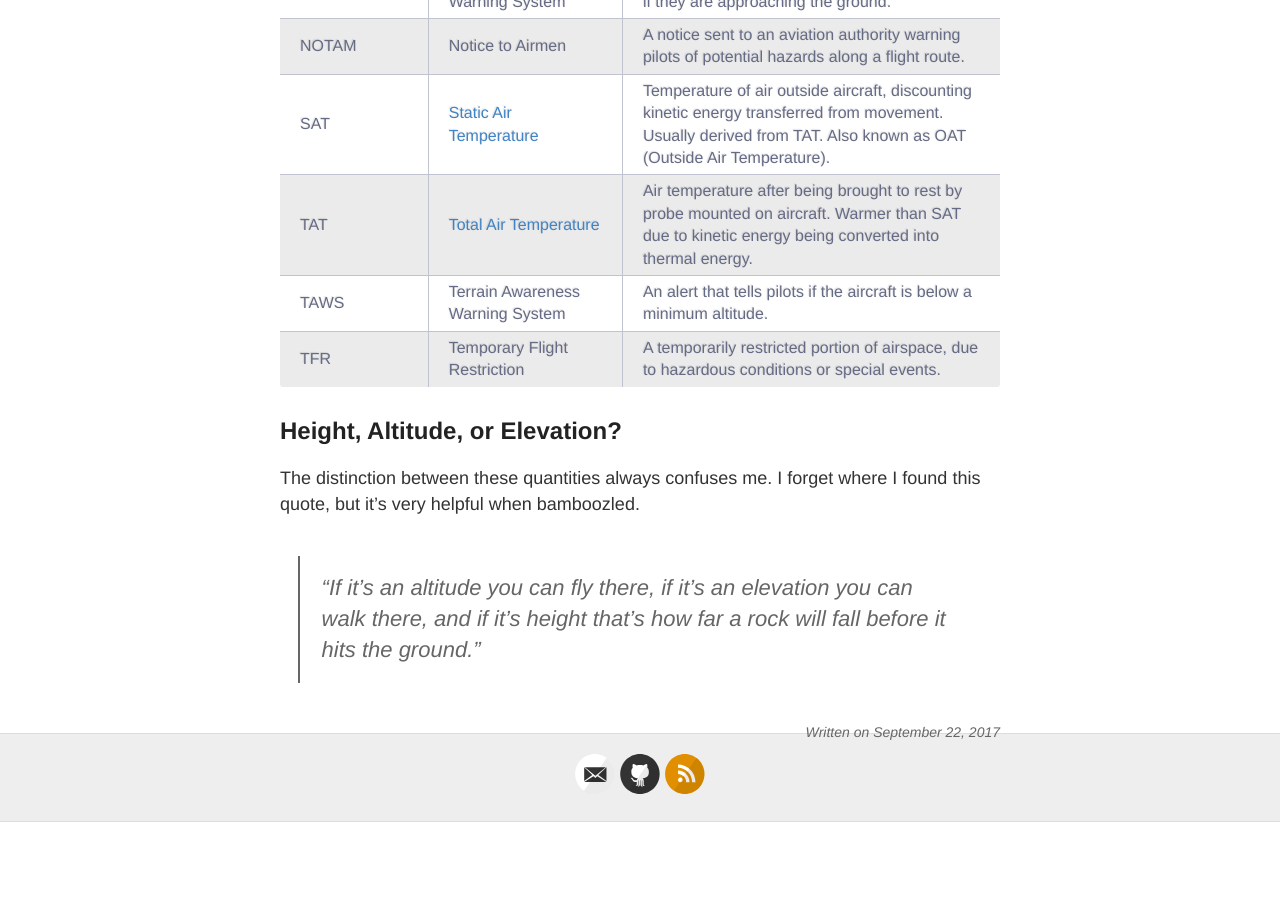
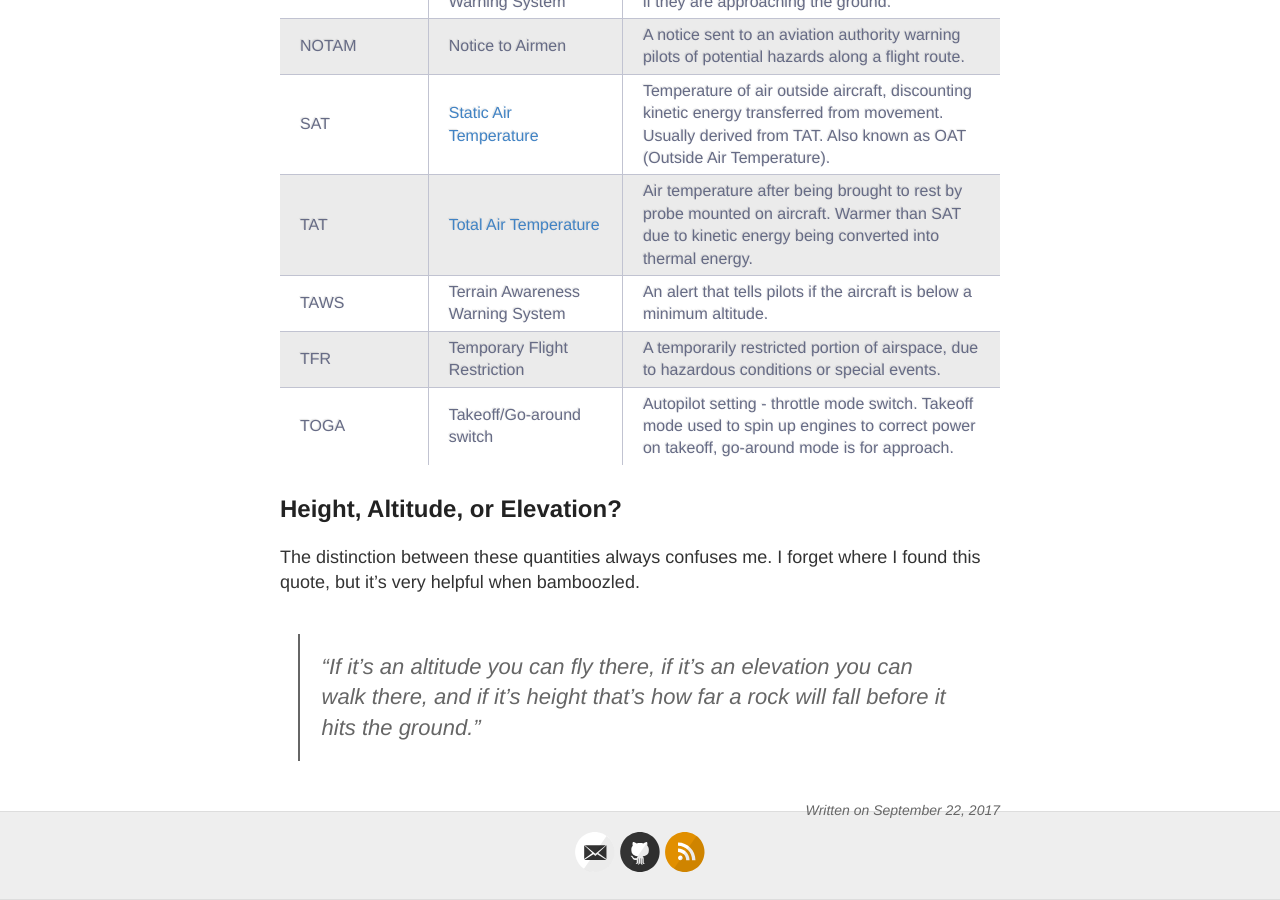
Before and after one commit to smith01s/newey01c.github.io, a Jekyll site: the page built from _posts/2017-09-22-acronyms-for-the-bamboozled-data-scientist.md, in a window 1280 px wide and 900 px high, scrolled down 634 px. Built offline with Jekyll 4.4.1, drawn with Linux system fonts in a browser that asks for light colours; comment, search, counter and statistics services are not loaded; before the commit the page ends 1456 px from its top, so only the background shows below that.

Commit message:
Add TOGA switch

```diff
--- a/_posts/2017-09-22-acronyms-for-the-bamboozled-data-scientist.md
+++ b/_posts/2017-09-22-acronyms-for-the-bamboozled-data-scientist.md
@@ -24,6 +24,7 @@ domain knowledge.
 | TAT         | [Total Air Temperature][TAT]     | Air temperature after being brought to rest by probe mounted on aircraft. Warmer than SAT due to kinetic energy being converted into thermal energy.              |
 | TAWS        | Terrain Awareness Warning System | An alert that tells pilots if the aircraft is below a minimum altitude.                                                                                           |
 | TFR         | Temporary Flight Restriction     | A temporarily restricted portion of airspace, due to hazardous conditions or special events.                                                                      |
+| TOGA        | Takeoff/Go-around switch         | Autopilot setting - throttle mode switch. Takeoff mode used to spin up engines to correct power on takeoff, go-around mode is for approach.                       |
 |-------------+----------------------------------+-------------------------------------------------------------------------------------------------------------------------------------------------------------------|
 
 ## Height, Altitude, or Elevation?
```
